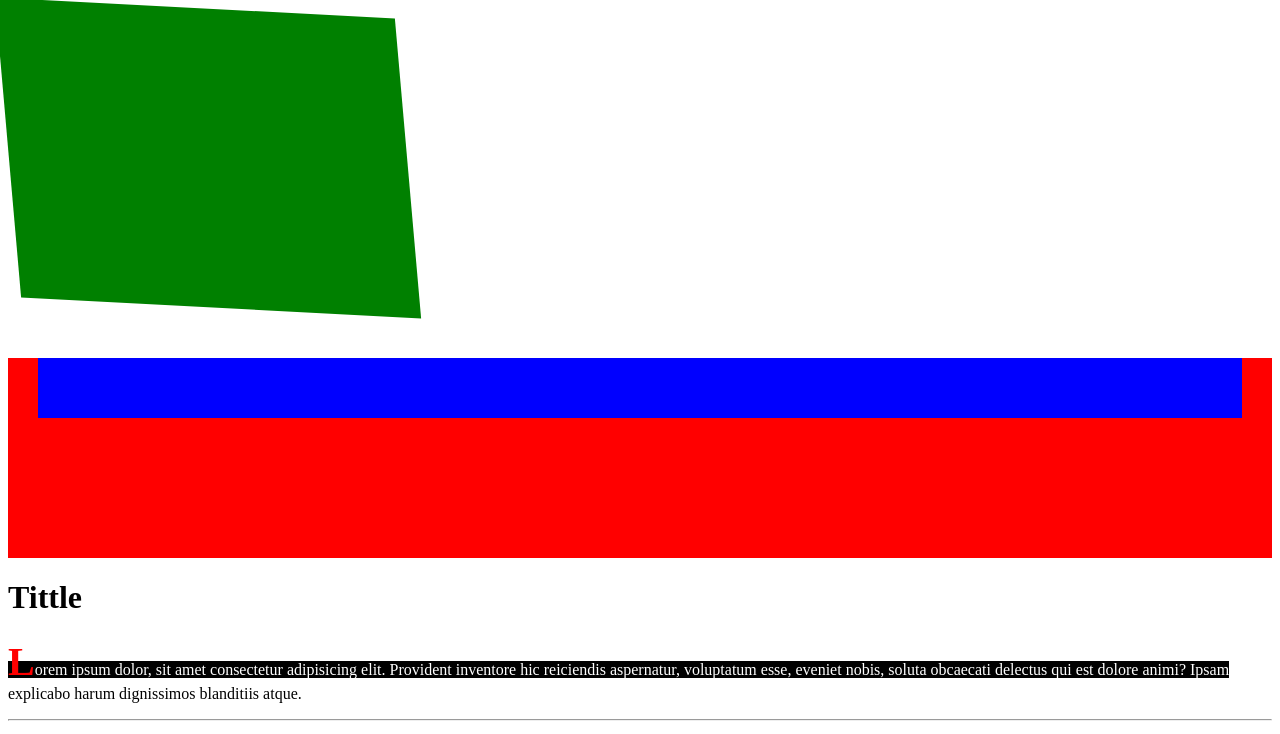
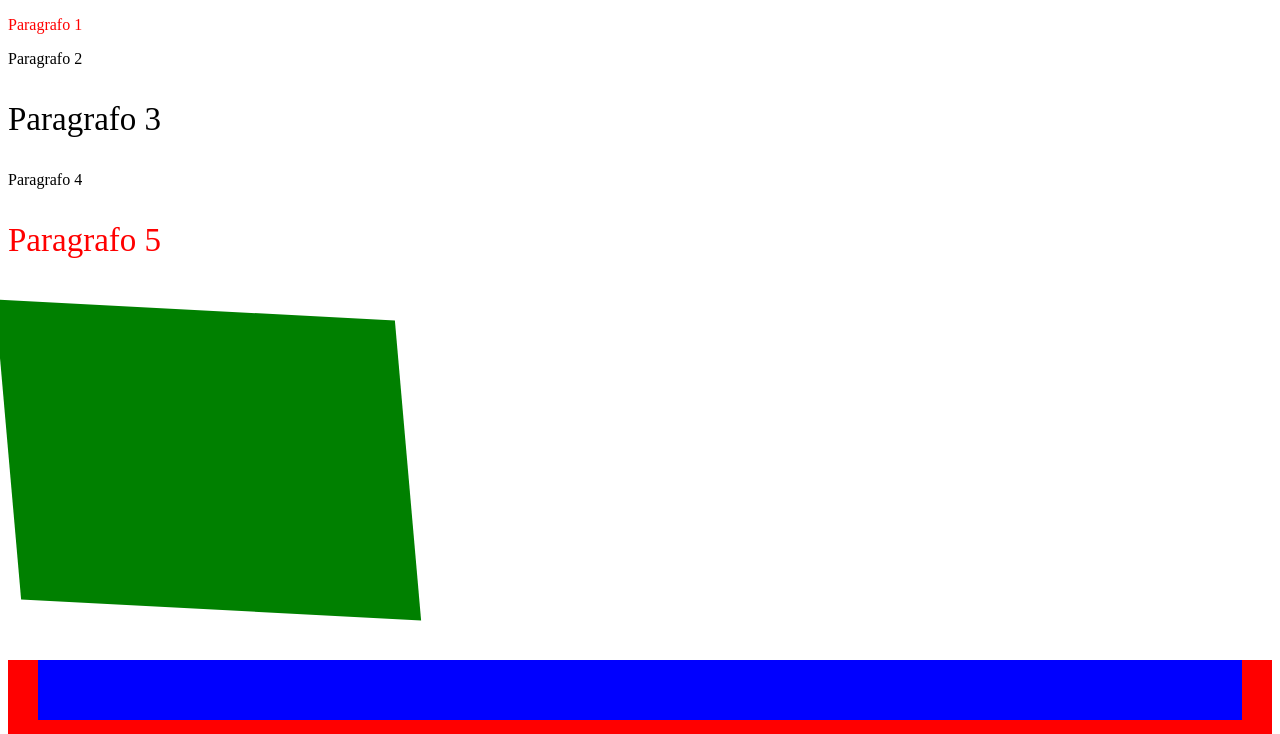
Before and after one commit to ClaudioGabrielDev/Curso-programdor-br, a plain HTML site: page CSS - INTERMEDIARIO/index.html in a window 1280 px wide. Shown: the top 734 px of the page. Drawn offline with Linux system fonts and the light colour scheme.

Commit message:
CSS - INTERMEDIARIO
-variaveis-no-css

```diff
--- a/CSS - INTERMEDIARIO/index.html
+++ b/CSS - INTERMEDIARIO/index.html
@@ -7,6 +7,15 @@
     <link rel="stylesheet" href="style.css">
 </head>
 <body>
+    <!-- VARIAVEIS NO CSS -->
+    <P class="pt1">Paragrafo 1</P>
+    <P class="pt2">Paragrafo 2</P>
+    <P class="pt3">Paragrafo 3</P>
+    <P class="pt4">Paragrafo 4</P>
+    <P class="pt5">Paragrafo 5</P>
+    <br>
+
+
     <!-- TRANSFORMAÇÕES -->
     <div class="trans">
 
--- a/CSS - INTERMEDIARIO/style.css
+++ b/CSS - INTERMEDIARIO/style.css
@@ -1,3 +1,21 @@
+/* VARIAVEIS NO CSS */
+:root{
+    --var-color:red;
+    --var-font: 33px;
+}
+
+.pt1{
+    color: var(--var-color);
+}
+.pt5{
+    color: var(--var-color);
+    font-size: var(--var-font);
+}
+.pt3{
+    font-size: var(--var-font);
+}
+
+
 /* TRANSFORMAÇÃO */
     .trans{
         width: 400px;
@@ -25,7 +43,7 @@
 
 
 
-/* PSEUDO ELEMENTOS */
+/* PSEUDO ELEMENTOS
 p::first-letter{
     font-size: 40px;
     font-weight: 700;
@@ -51,4 +69,4 @@ li::before{
     background-repeat: no-repeat;
     background-size: cover;
     background-position-x: center;
-}
+} */
```
